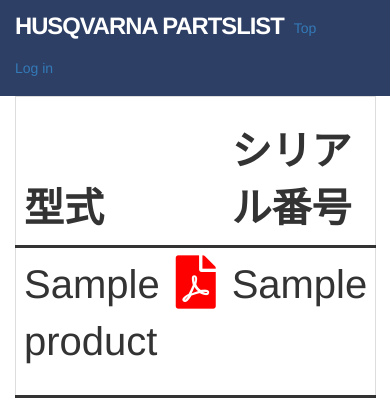
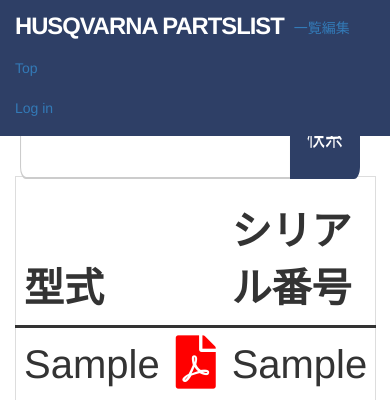
Before and after one commit to Tadakiyo-Hirano/Shipping-Label-Semi-Automatic-Input-System, a Rails app: page /parts_lists in a window 390 px wide. Shown: the top 400 px of the page. Run offline with Rails 7, Linux system fonts and the light colour scheme; tables that the repository leaves empty hold one stand-in row (values such as "Sample post"); style sheets or scripts are compiled from the project's sources; some libraries are stand-ins or nearby versions.

Commit message:
レイアウト修正

```diff
--- a/app/assets/stylesheets/parts_lists.scss
+++ b/app/assets/stylesheets/parts_lists.scss
@@ -9,3 +9,39 @@
 .fa-file-pdf {
   color: red;
 }
+
+.search-form {
+  margin: 10px 0 20px -10px;
+}
+
+.parts-input {
+  transform: scale(1, 2);
+  margin-top: 50px;
+}
+
+.parts-list-message {
+  margin-top: 50px;
+}
+
+@media (min-width: 1000px)
+{
+  table.parts-list {
+    font-size: medium;
+    th.parts-list, td.parts-list {
+      border-bottom: solid 0;
+      height: 0;
+    }
+  }
+
+  .fa-file-pdf {
+    color: red;
+  }
+
+  .parts-input {
+    transform: scale(1, 1);
+  }
+
+  .parts-list-message {
+    margin-top: 150px;
+  }
+}
--- a/app/assets/stylesheets/products.scss
+++ b/app/assets/stylesheets/products.scss
@@ -7,3 +7,7 @@
 .btn-new {
   margin-top: 10px;
 }
+
+.btn-toolbar {
+  margin: 20px 0 50px 0;
+}
--- a/app/controllers/parts_lists_controller.rb
+++ b/app/controllers/parts_lists_controller.rb
@@ -1,5 +1,10 @@
 class PartsListsController < ApplicationController
   def index
     @products = Product.all
+    if params[:name].present?
+      @products = Product.where('name LIKE ?', "%#{params[:name]}%")
+    else
+      @products = Product.all
+    end
   end
 end
--- a/app/controllers/products_controller.rb
+++ b/app/controllers/products_controller.rb
@@ -3,6 +3,11 @@
 
   def index
     @products = Product.all
+    if params[:name].present?
+      @products = Product.where('name LIKE ?', "%#{params[:name]}%")
+    else
+      @products = Product.all
+    end
   end
 
   def new
--- a/app/views/layouts/_header.html.erb
+++ b/app/views/layouts/_header.html.erb
@@ -3,6 +3,7 @@
     <%= link_to "Husqvarna Partslist", '#', id: "logo" %>
     <nav>
       <ul class="nav navbar-nav navbar-right">
+        <li><%= link_to "一覧編集", products_path %></li>
         <li><%= link_to "Top", root_path %></li>
         <li><%= link_to "Log in", parts_lists_path %></li>
       </ul>
--- a/app/views/layouts/application.html.erb
+++ b/app/views/layouts/application.html.erb
@@ -4,6 +4,7 @@
     <title><%=  full_title(yield(:title))  %></title>
     <%= csrf_meta_tags %>
     <%= csp_meta_tag %>
+    <meta name=”viewport” content=”width=device-width, initial-scale=1”>
 
     <%= stylesheet_link_tag 'application', media: 'all', 'data-turbolinks-track': 'reload' %>
     <%= javascript_pack_tag 'application', 'data-turbolinks-track': 'reload' %>
--- a/app/views/parts_lists/index.html.erb
+++ b/app/views/parts_lists/index.html.erb
@@ -1,6 +1,16 @@
-<p><%= link_to "一覧編集", products_path %></p>
+<%= form_with url: parts_lists_path, method: :get, local: true do |f| %>
+  <div class="col col-md-3 search-form">
+    <div class="input-group input-group-lg parts-input">
+      <%= f.text_field :name, class: "form-control" %>
+      <div class="input-group-btn">
+        <%= f.submit "検索", class: "btn btn-primary " %>
+      </div>
+    </div>
+  </div>
+<% end %>
 
 <table class="table parts-list table-responsive table-hover">
+  <% unless @products.blank? %>
     <thead>
       <tr>
         <th class="parts-list">型式</th>
@@ -8,6 +18,9 @@
         <th class="parts-list">シリアル番号</th>
       </tr>
     </thead>
+  <% else %>
+    <h1 class="parts-list-message">型式の登録がありません。<%= link_to "", parts_lists_path,class: "fas fa-undo-alt" %></h1>
+  <% end %>
   <% @products.each do |product| %>
     <tbody>
       <tr>
```
Also changed, not shown: app/views/products/index.html.erb (+19 -2 lines). Lines whose indentation alone changed are shown as unchanged.
